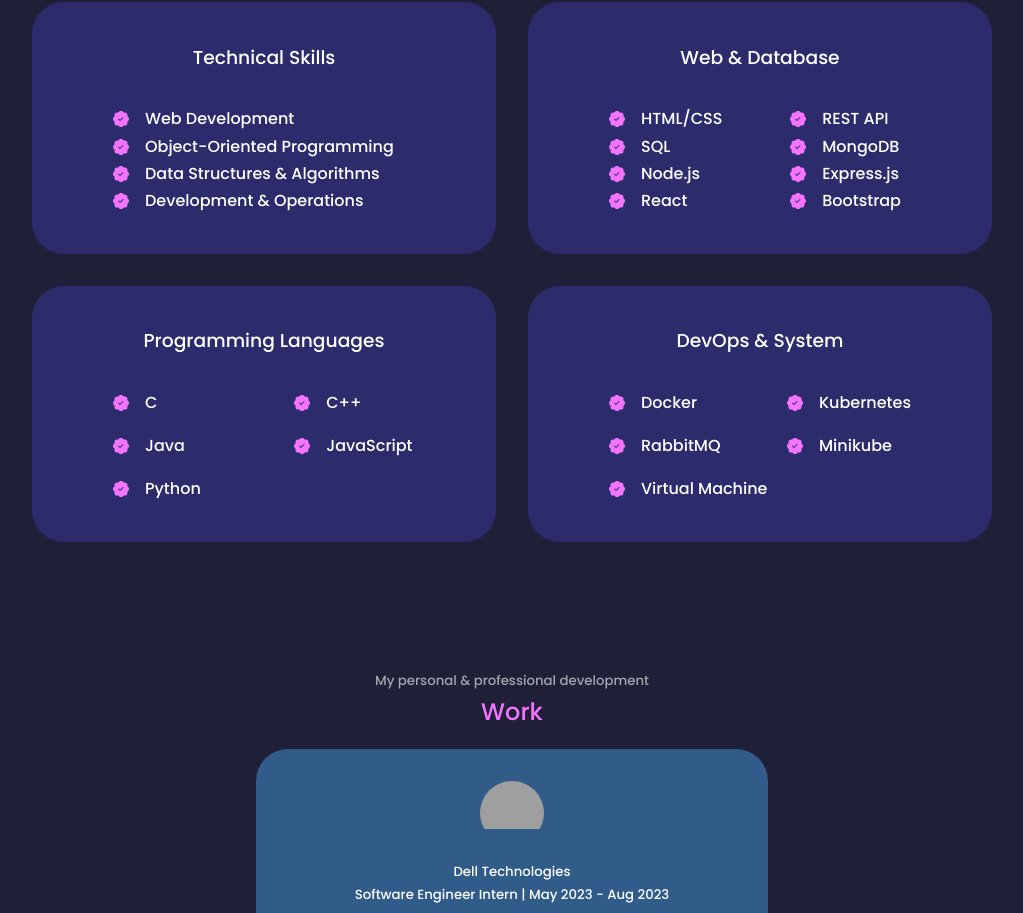
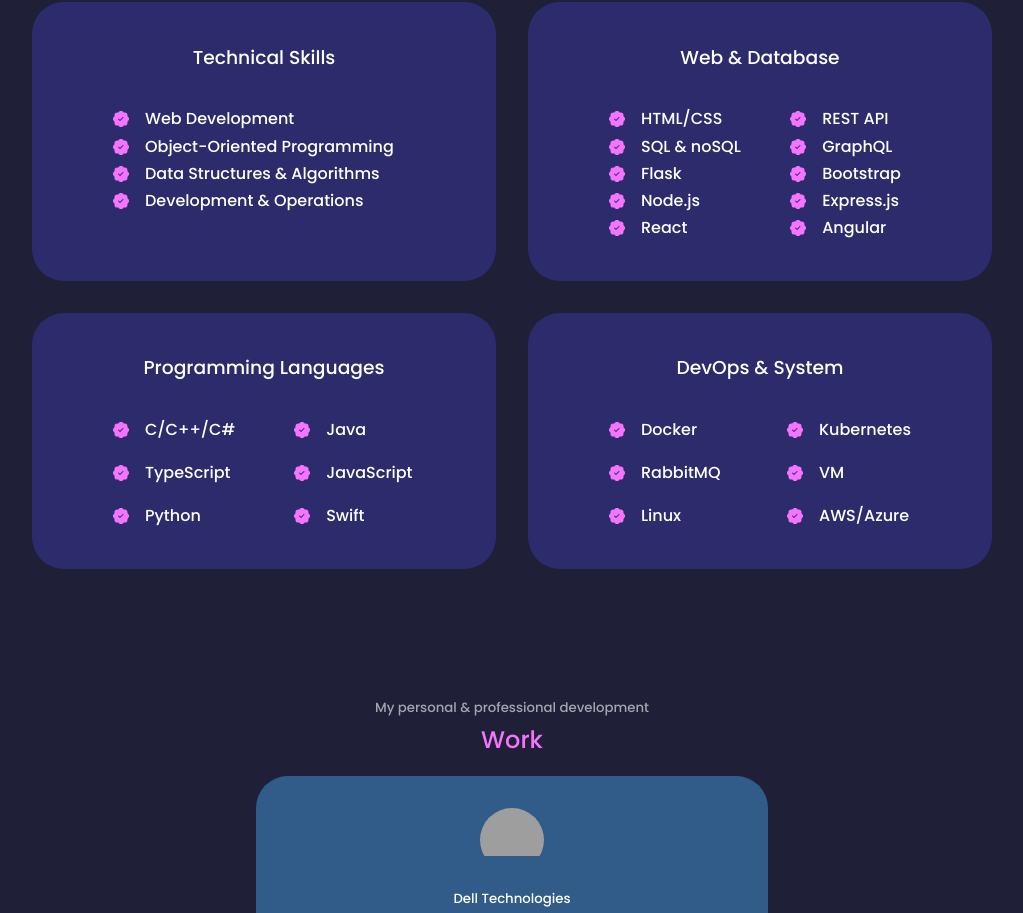
Before and after one commit to lindaislinda/portfolio-react, a React (Create React App) app: page / in a window 1280 px wide. Shown: the part 1638-2551 px from the top of the page, without its empty margins (128-1151 px from the left). Built offline with nearby package versions, Linux system fonts and the light colour scheme; grey boxes are pictures that could not be loaded.

Commit message:
Update Experience

```diff
--- a/src/components/experience/Experience.jsx
+++ b/src/components/experience/Experience.jsx
@@ -47,14 +47,22 @@ const Experience = () => {
 
             <article className="experience__details">
               <BsFillPatchCheckFill className="icons" />
-              <h4>SQL</h4>
+              <h4>SQL & noSQL</h4>
             </article>
-
-
 
             <article className="experience__details">
               <BsFillPatchCheckFill className="icons" />
-              <h4>MongoDB</h4>
+              <h4>GraphQL</h4>
+            </article>
+
+            <article className="experience__details">
+              <BsFillPatchCheckFill className="icons" />
+              <h4>Flask</h4>
+            </article>
+
+            <article className="experience__details">
+              <BsFillPatchCheckFill className="icons" />
+              <h4>Bootstrap</h4>
             </article>
 
             <article className="experience__details">
@@ -74,7 +82,7 @@ const Experience = () => {
 
             <article className="experience__details">
               <BsFillPatchCheckFill className="icons" />
-              <h4>Bootstrap</h4>
+              <h4>Angular</h4>
             </article>
           </div>
         </div>
@@ -84,17 +92,17 @@ const Experience = () => {
           <div className="experience__content">
             <article className="experience__details">
               <BsFillPatchCheckFill className="icons" />
-              <h4>C</h4>
-            </article>
-
-            <article className="experience__details">
-              <BsFillPatchCheckFill className="icons" />
-              <h4>C++</h4>
+              <h4>C/C++/C#</h4>
             </article>
 
             <article className="experience__details">
               <BsFillPatchCheckFill className="icons" />
               <h4>Java</h4>
+            </article>
+
+            <article className="experience__details">
+              <BsFillPatchCheckFill className="icons" />
+              <h4>TypeScript</h4>
             </article>
 
             <article className="experience__details">
@@ -105,6 +113,11 @@ const Experience = () => {
             <article className="experience__details">
               <BsFillPatchCheckFill className="icons" />
               <h4>Python</h4>
+            </article>
+
+            <article className="experience__details">
+              <BsFillPatchCheckFill className="icons" />
+              <h4>Swift</h4>
             </article>
           </div>
         </div>
@@ -129,13 +142,18 @@ const Experience = () => {
             </article>
 
             <article className="experience__details">
-            <BsFillPatchCheckFill className="icons" />
-              <h4>Minikube</h4>
+              <BsFillPatchCheckFill className="icons" />
+              <h4>VM</h4>
             </article>
 
             <article className="experience__details">
               <BsFillPatchCheckFill className="icons" />
-              <h4>Virtual Machine</h4>
+              <h4>Linux</h4>
+            </article>
+
+            <article className="experience__details">
+              <BsFillPatchCheckFill className="icons" />
+              <h4>AWS/Azure</h4>
             </article>
           </div>
         </div>
```
